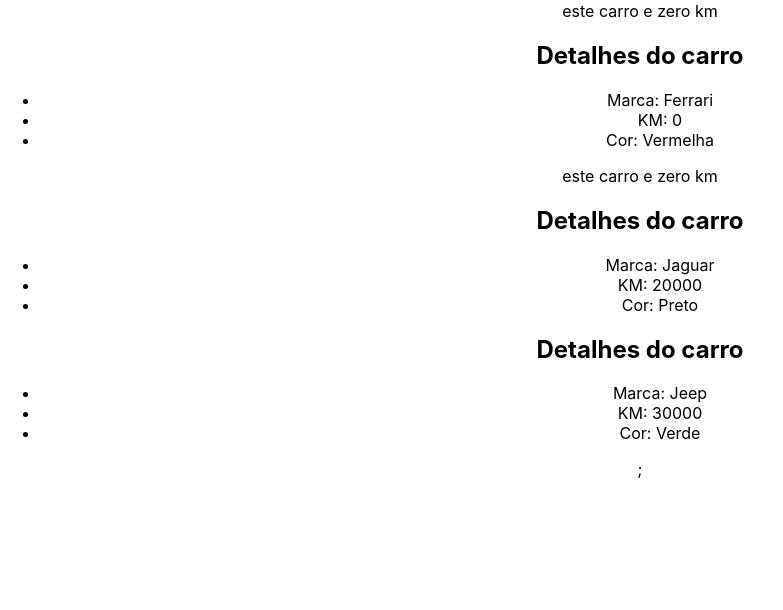
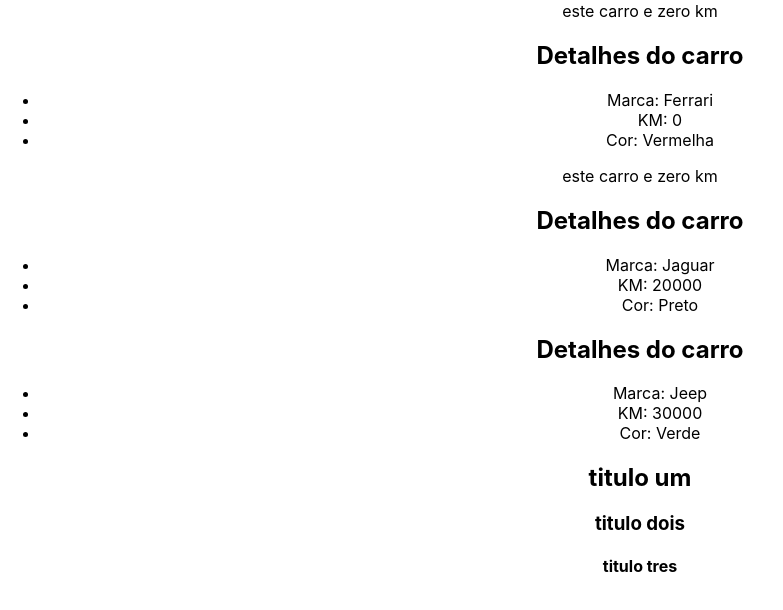
Before and after one commit to antoniolvitall/avancando-no-react, a React (Create React App) app in the folder avancando/: page / in a window 1280 px wide. Shown: the part 2915-3525 px from the top of the page, without its empty margins (0-783 px from the left). Built offline with nearby package versions, Linux system fonts and the light colour scheme.

Commit message:
testando fragments

```diff
--- a/avancando/src/App.js
+++ b/avancando/src/App.js
@@ -1,11 +1,14 @@
-import { useState } from 'react';
+import {useState} from 'react';
 import './App.css';
+
 import Antonio from "./assets/antonio.jpg";
 import CondicionalRender from './components/CondicionalRender';
 import ListRender from './components/ListRender';
 import ManageData from './components/ManageData';
 import ShowUserName from './components/ShowUserName';
 import CarDetails from './components/CarDetails';
+import Fragments from './components/Fragments';
+
 
 function App() {
 const [userName] = useState("Marcela");
@@ -39,7 +42,9 @@
       {/* loop em array de objetos */}
       {cars.map((car) => (
         <CarDetails brand={car.brand} color={car.color} km={car.km} newCar={car.newCar} />
-      ))};
+      ))}
+      {/* fragments */}
+      <Fragments propFragment="teste" />
     </div>
   );
 };
--- /dev/null
+++ b/avancando/src/components/Fragments.js
@@ -0,0 +1,11 @@
+const Fragments = () => {
+  return (
+    <>
+        <h2>titulo um</h2>
+        <h3>titulo dois</h3>
+        <h4>titulo tres</h4>
+    </>
+  )
+}
+
+export default Fragments
```
